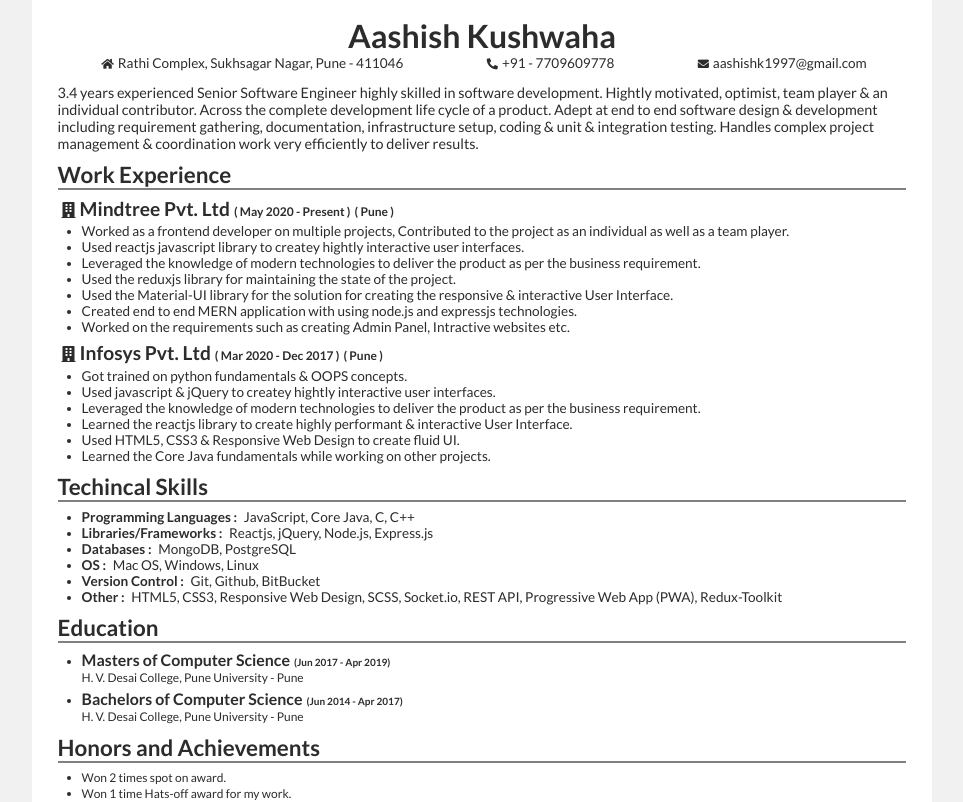
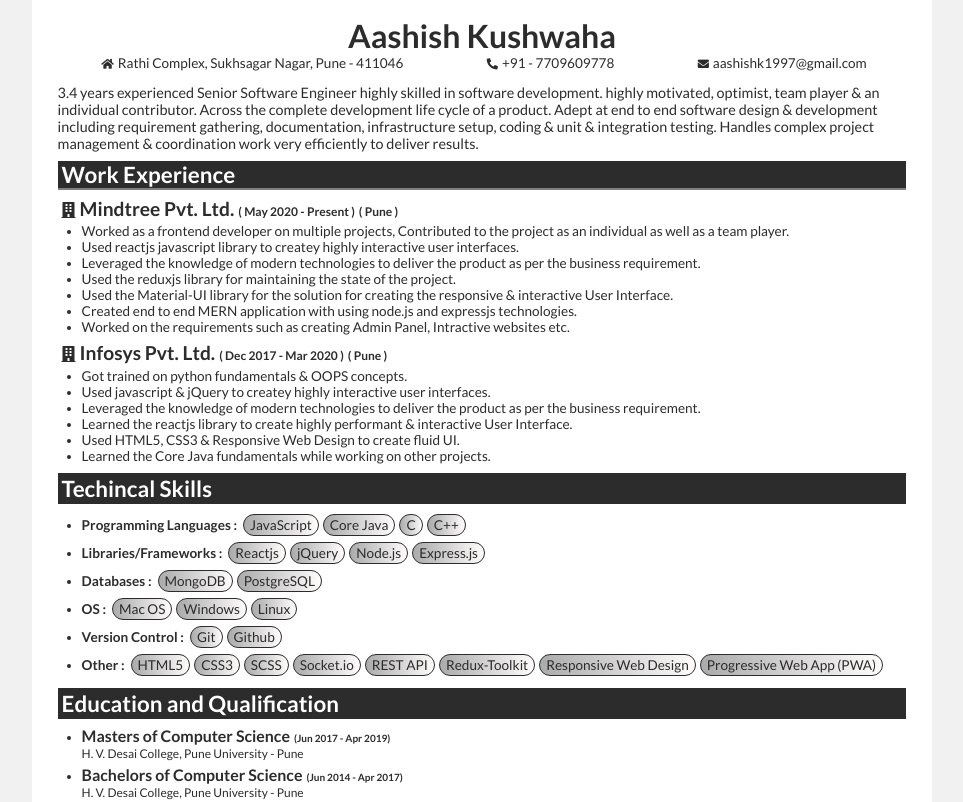
Before and after one commit to Aashishkushwaha/resume, a React (Create React App) app: page / in a window 1280 px wide. Shown: the top 802 px of the page, without its empty margins (158-1121 px from the left). Built offline with nearby package versions, Linux system fonts and the light colour scheme.

Commit message:
fix: spelling mistakes, Ui finetune

```diff
--- a/src/components/EducationalInfo.js
+++ b/src/components/EducationalInfo.js
@@ -1,9 +1,10 @@
 import React from 'react'
+import PrimaryHeading from './PrimaryHeading'
 
 const EducationalInfo = ({data}) => {
     return (
         <div className="section">
-            <h2 className="primary-heading border-b-2">Education</h2>
+            <PrimaryHeading title="Education and Qualification" />
             <ul className="skills-list">
                 {
                     data?.map((item, index) => (
--- a/src/components/HonorsAndAchievements.js
+++ b/src/components/HonorsAndAchievements.js
@@ -1,14 +1,15 @@
 import React from 'react'
+import PrimaryHeading from './PrimaryHeading'
 
 const HonorsAndAchievements = ({data}) => {
     return (
         <div className="section">
-            <h2 className="primary-heading border-b-2">Honors and Achievements</h2>
+            <PrimaryHeading title="Honors and Achievements" />
             <ul className="skills-list">
                 {
                     data?.map((item, index) => (
                         <li key={index}>
-                            <span className="fs-12">{item}</span>
+                            <span>{item}</span>
                         </li>
                     ))
                 }
--- a/src/components/PersonalInfo.js
+++ b/src/components/PersonalInfo.js
@@ -1,15 +1,16 @@
 import React from 'react'
+import PrimaryHeading from './PrimaryHeading'
 
 const PersonalInfo = ({data}) => {
     const { personalInfo, github, linkedIn } = data
     return (
         <div className="section">
-            <h2 className="primary-heading border-b-2">Personal Information</h2>
+            <PrimaryHeading title="Personal Information" />
             <ul className="skills-list">
                 {
                     linkedIn && (
                         <li>
-                            <strong className="mr-4 fs-12">LinkedIn : </strong>
+                            <strong className="mr-4">LinkedIn : </strong>
                             <span>
                                 <a className="email" target="_blank" rel="noreferrer" href={linkedIn?.url}>{linkedIn?.username}</a> ({linkedIn?.url})
                             </span>
@@ -19,7 +20,7 @@ const PersonalInfo = ({data}) => {
                 {
                     github && (
                         <li>
-                            <strong className="mr-4 fs-12">Github : </strong>
+                            <strong className="mr-4">Github : </strong>
                             <span>
                                 <a className="email" target="_blank" rel="noreferrer" href={github?.url}>{github?.username}</a> ({github?.url})
                             </span>
@@ -29,7 +30,7 @@ const PersonalInfo = ({data}) => {
                 {
                     Object.entries(personalInfo)?.map(([key, value]) => (
                         <li key={key}>
-                            <strong className="mr-4 fs-12">{key} : </strong>
+                            <strong className="mr-4">{key} : </strong>
                             <span>{value}</span>
                         </li>
                     ))
--- /dev/null
+++ b/src/components/PrimaryHeading.js
@@ -0,0 +1,7 @@
+import React from 'react'
+
+const PrimaryHeading = ({title = ""}) => {
+  return <h2 className="primary-heading highlight py-2 px-4">{title}</h2>
+}
+
+export default PrimaryHeading
--- a/src/components/SkillsInfo.js
+++ b/src/components/SkillsInfo.js
@@ -1,13 +1,20 @@
 import React from 'react'
+import PrimaryHeading from './PrimaryHeading'
 
 const SkillsInfo = ({data}) => {
     return (
         <div className="section">
-            <h2 className="primary-heading border-b-2">Techincal Skills</h2>
+            <PrimaryHeading title="Techincal Skills" />
             <ul className="skills-list">
                 {
                     Object.entries(data)?.map(([key, value]) => (
-                        <li key={key}><strong className="mr-4">{key} : </strong><span>{value?.join(", ")}</span></li>
+                        <li key={key}><strong className="mr-4 my-6 inline-block">{key} : </strong>
+                            {
+                                value.map(item => (
+                                    <span key={item} className="skill-item m-2 py-2 px-6 rounded inline-block">{item}</span>
+                                ))
+                            }
+                        </li>
                     ))
                 }
             </ul>
--- a/src/components/WorkExperience.js
+++ b/src/components/WorkExperience.js
@@ -3,7 +3,7 @@ import React from 'react'
 const WorkExperience = ({data}) => {
     return (
         <div className="section">
-            <h2 className="primary-heading border-b-2">Work Experience</h2>
+            <h2 className="primary-heading border-b-2 highlight">Work Experience</h2>
             {
                 data.map((item, index) => (
                     <div key={index} className="experience-info">
--- a/src/index.css
+++ b/src/index.css
@@ -34,6 +34,22 @@ main {
   margin: 0 auto;
   padding: 1rem 1.6rem;
   background: var(--white);
+}
+
+.highlight {
+  background-color: var(--primary-color);
+  color: var(--white);
+  padding-left: 4px;
+}
+
+.highlight::selection {
+  background-color: var(--white);
+  color: var(--primary-color);
+}
+
+.skill-item {
+  border: 1px solid var(--primary-color);
+  background: linear-gradient(to right, rgba(44, 44, 44,.4), rgba(439,239,239,.2));
 }
 
 .title-primary {
@@ -79,20 +95,65 @@ main {
   font-size: 1.4rem;
 }
 
+.py-2 {
+  padding: 2px 0;
+}
+
+.px-4 {
+  padding-left: 4px;
+  padding-right: 4px;
+}
+
+.px-6 {
+  padding-left: 6px;
+  padding-right: 6px;
+}
+
+.rounded {
+  border-radius: 100px;
+}
+
+.m-2 {
+  margin: 2px;
+}
+
+.m-4 {
+  margin: 4px;
+}
+
+.my-2 {
+  margin-top: 2px;
+  margin-bottom: 2px;
+}
+
+.my-4 {
+  margin-top: 4px;
+  margin-bottom: 4px;
+}
+
+.my-6 {
+  margin-top: 6px;
+  margin-bottom: 6px;
+}
+
 .mx-2 {
-  margin: 0 2px;
+  margin-left: 2px;
+  margin-right: 2px;
 }
 
 .mx-4 {
-  margin: 0 4px;
+  margin-left: 4px;
+  margin-right: 4px;
 }
 
 .mx-6 {
-  margin: 0 6px;
+  margin-left: 6px;
+  margin-right: 6px;
 }
 
 .mx-8 {
-  margin: 0 8px;
+  margin-left: 8px;
+  margin-right: 8px;
 }
 
 .mr-4 {
--- a/src/resumeData.js
+++ b/src/resumeData.js
@@ -5,7 +5,7 @@ export const RESUME_DATA = {
         address: "Rathi Complex, Sukhsagar Nagar, Pune - 411046",
         contact: "+91 - 7709609778",
         selfInfo: `
-            3.4 years experienced Senior Software Engineer highly skilled in software development. Hightly motivated, optimist, team player & an
+            3.4 years experienced Senior Software Engineer highly skilled in software development. highly motivated, optimist, team player & an
             individual contributor. Across the complete development life cycle of a product. Adept at end to end software design &
             development including requirement gathering, documentation, infrastructure setup, coding & unit & integration testing.
             Handles complex project management & coordination work very efficiently to deliver results.
@@ -13,13 +13,13 @@ export const RESUME_DATA = {
     },
     workExperience: [
         {
-            companyName: "Mindtree Pvt. Ltd",
+            companyName: "Mindtree Pvt. Ltd.",
             startDate: "May 2020",
             endDate: "Present",
             location: "Pune",
             experienceInfo: [
                 'Worked as a frontend developer on multiple projects, Contributed to the project as an individual as well as a team player.',
-                'Used reactjs javascript library to createy hightly interactive user interfaces.',
+                'Used reactjs javascript library to createy highly interactive user interfaces.',
                 'Leveraged the knowledge of modern technologies to deliver the product as per the business requirement.',
                 'Used the reduxjs library for maintaining the state of the project.',
                 'Used the Material-UI library for the solution for creating the responsive & interactive User Interface.',
@@ -28,13 +28,13 @@ export const RESUME_DATA = {
             ]
         },
         {
-            companyName: "Infosys Pvt. Ltd",
-            startDate: "Mar 2020",
-            endDate: "Dec 2017",
+            companyName: "Infosys Pvt. Ltd.",
+            startDate: "Dec 2017",
+            endDate: "Mar 2020",
             location: "Pune",
             experienceInfo: [
                 'Got trained on python fundamentals & OOPS concepts.',
-                'Used javascript & jQuery to createy hightly interactive user interfaces.',
+                'Used javascript & jQuery to createy highly interactive user interfaces.',
                 'Leveraged the knowledge of modern technologies to deliver the product as per the business requirement.',
                 'Learned the reactjs library to create highly performant & interactive User Interface.',
                 'Used HTML5, CSS3 & Responsive Web Design to create fluid UI.',
@@ -47,8 +47,8 @@ export const RESUME_DATA = {
         'Libraries/Frameworks': [ 'Reactjs', 'jQuery', 'Node.js', 'Express.js' ],
         'Databases': [ 'MongoDB', 'PostgreSQL' ],
         'OS': [ 'Mac OS', 'Windows', 'Linux' ],
-        'Version Control': ['Git', 'Github', 'BitBucket'],
-        'Other': [ 'HTML5', 'CSS3', 'Responsive Web Design', 'SCSS', 'Socket.io', 'REST API', 'Progressive Web App (PWA), Redux-Toolkit' ]
+        'Version Control': ['Git', 'Github'],
+        'Other': [ 'HTML5', 'CSS3', 'SCSS', 'Socket.io', 'REST API', 'Redux-Toolkit', 'Responsive Web Design', 'Progressive Web App (PWA)' ]
     },
     educationalInfo: [
         {
@@ -67,8 +67,8 @@ export const RESUME_DATA = {
         },
     ],
     honorsAndAchievements: [
-        'Won 2 times spot on award.',
-        'Won 1 time Hats-off award for my work.',
+        'Received 2 times spot on award.',
+        'Received 1 time Hats-off award for my work.',
         'Stood at first place in bachelors degree in college.'
     ],
     personalInfo: {
```
